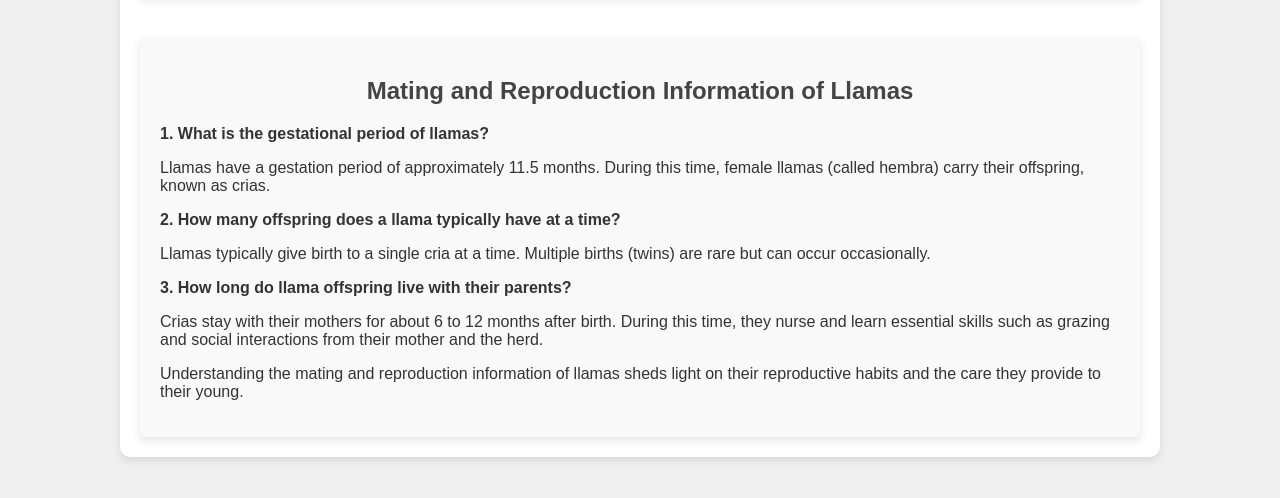
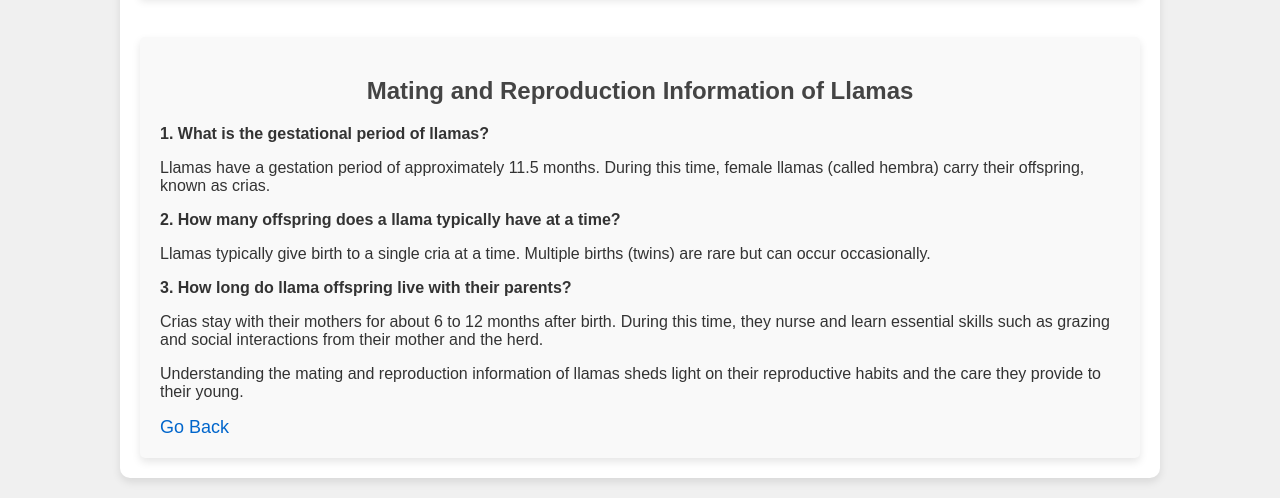
Before and after one commit to meixiao1/llama-fan-page, a plain HTML site: page mating.html in a window 1280 px wide. Shown: the part 421-919 px from the top of the page. Before the commit the page ends 898 px from the top, so only its background shows below. Drawn offline with nearby package versions, Linux system fonts and the light colour scheme.

Commit message:
Update mating.html

```diff
--- a/mating.html
+++ b/mating.html
@@ -202,6 +202,7 @@
             <footer>
                 <p>Understanding the mating and reproduction information of llamas sheds light on their reproductive habits and the care they provide to their young.</p>
             </footer>
+            <a href="javascript:history.back()" class="back-link">Go Back</a>
         </div>
 
     </div>
```
